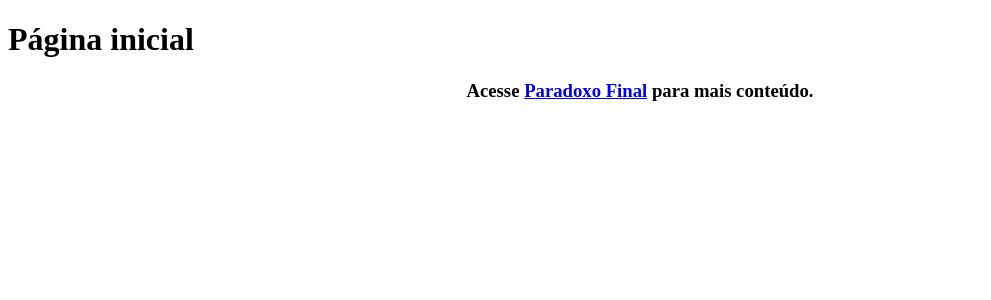
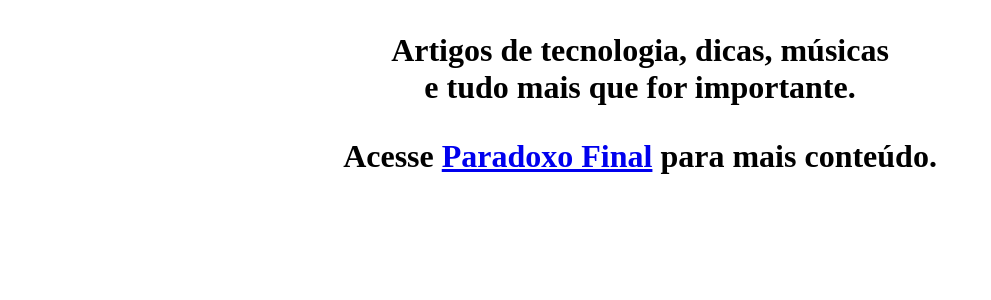
Before and after one commit to alexsetta/com, a Next.js app: page / in a window 1280 px wide. Shown: the top 300 px of the page, without its empty margins (0-991 px from the left). Built offline with nearby package versions, Linux system fonts and the light colour scheme.

Commit message:
teste de página

```diff
--- a/pages/index.js
+++ b/pages/index.js
@@ -1,7 +1,9 @@
 function Home() {
 	return <div>
-		<h1>Página inicial</h1>
-		<h3 align="center">Acesse <a href="https://paradoxofinal.com.br">Paradoxo Final</a> para mais conteúdo.</h3>
+			<h1 align="center">
+				<p>Artigos de tecnologia, dicas, músicas<br></br>e tudo mais que for importante.</p>
+				<p>Acesse <a href="https://paradoxofinal.com.br">Paradoxo Final</a> para mais conteúdo.</p>
+			</h1>
 		</div>
 }
 
```
